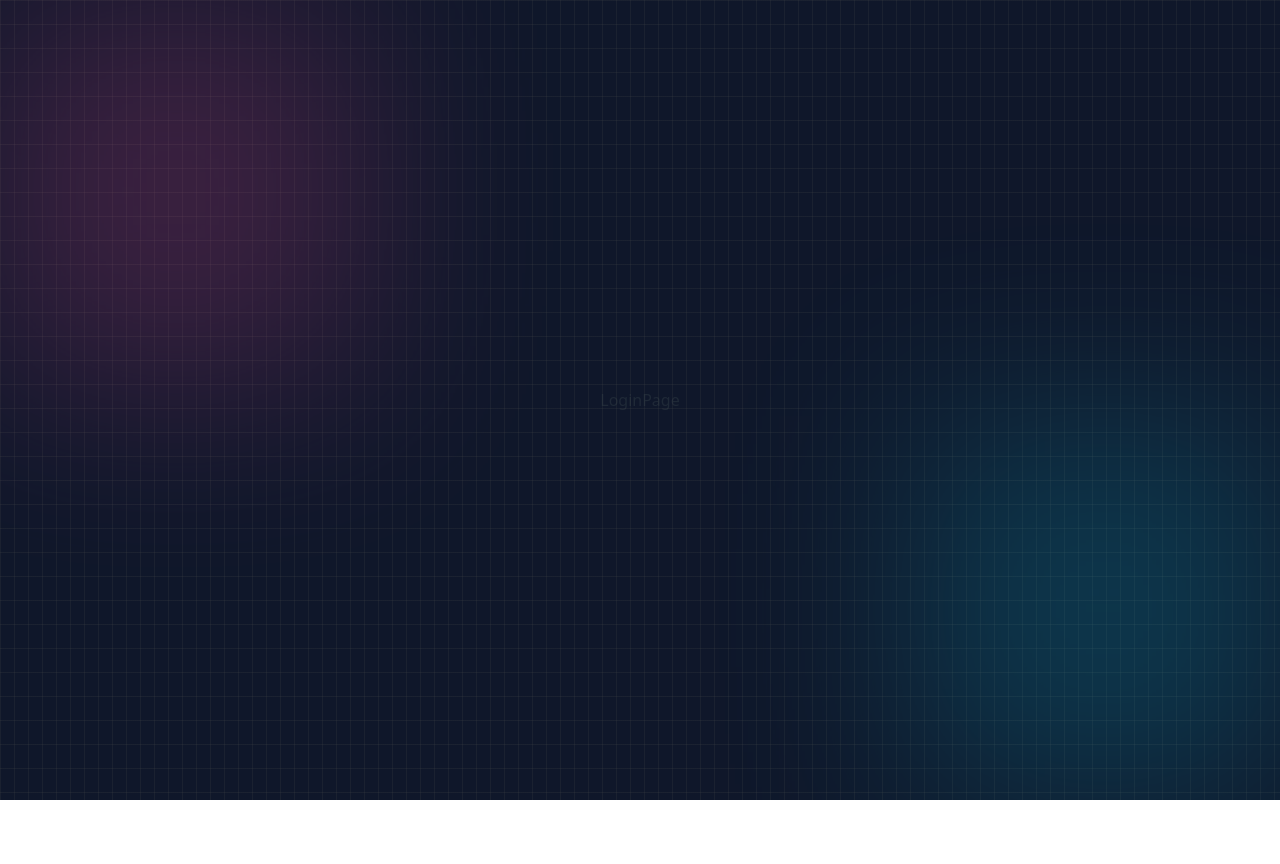
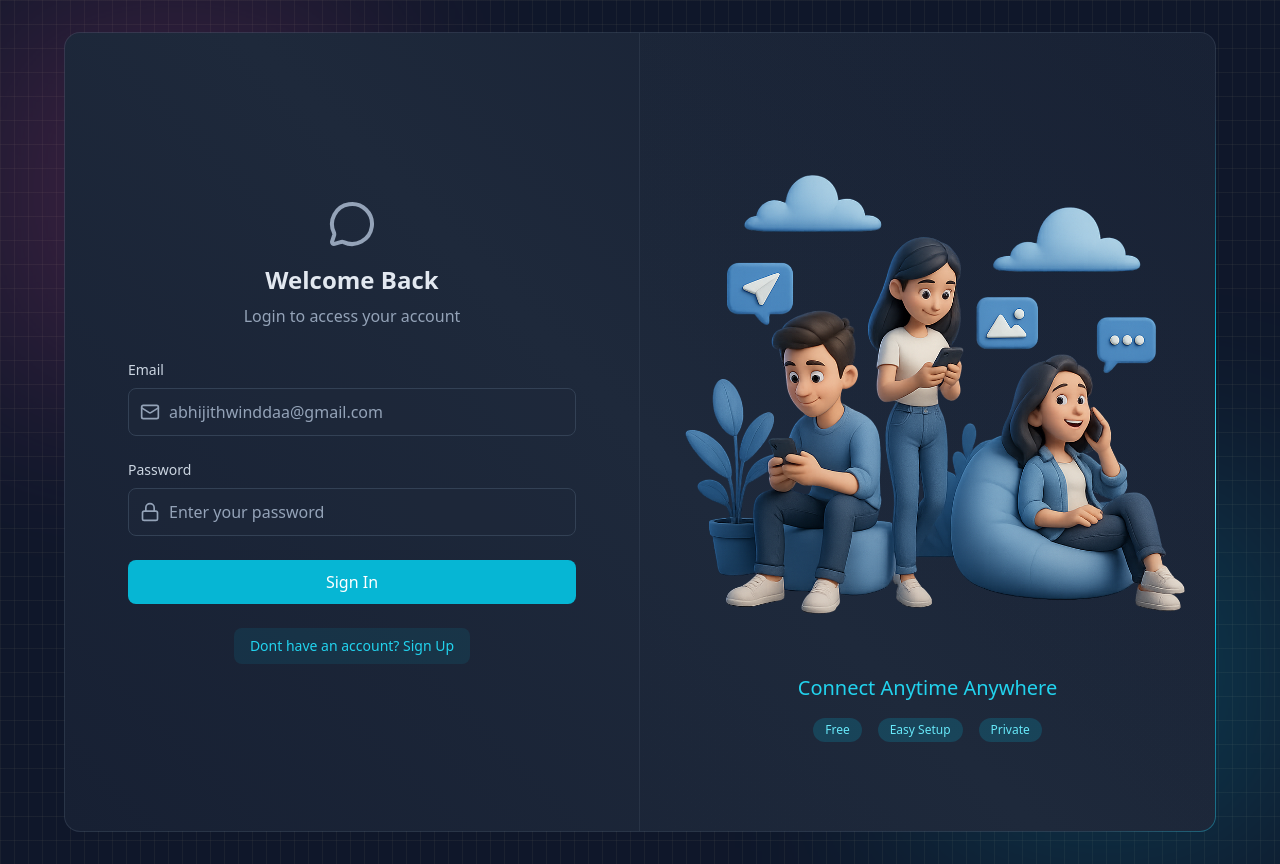
Before and after one commit to abhijithwinddaa/chatify, a React app in the folder frontend/: page /login in a window 1280 px wide. Before the commit the page ends 800 px from the top, so only its background shows below. Built offline with nearby package versions, Linux system fonts and the light colour scheme; no server answers; the HTML template or start-up script is replaced by a standard one.

Commit message:
implement user authentication with dedicated login and chat pages, and a Zustand store for auth state management.

```diff
--- a/frontend/src/pages/ChatPage.jsx
+++ b/frontend/src/pages/ChatPage.jsx
@@ -1,8 +1,13 @@
 import React from 'react'
+import { useAuthStore } from '../store/useAuthStore';
 
 function ChatPage() {
+    const { logout } = useAuthStore();
     return (
-        <div>ChatPage</div>
+        <div className='z-50'>
+            ChatPage
+            <button onClick={logout}>logout</button>
+        </div>
     )
 }
 
--- a/frontend/src/pages/LoginPage.jsx
+++ b/frontend/src/pages/LoginPage.jsx
@@ -1,9 +1,108 @@
-import React from 'react'
+import React, { useState } from 'react'
+import { useAuthStore } from '../store/useAuthStore';
+import BorderAnimatedContainer from "../components/BorderAnimatedContainer";
+import { MessageCircleIcon, LockIcon, MailIcon, LoaderIcon } from "lucide-react";
+import { Link } from "react-router";
 
 function LoginPage() {
+    const [formData, setFormData] = useState({ email: "", password: "" });
+    const { login, isLoggingIn } = useAuthStore();
+
+    const handleSubmit = (e) => {
+        e.preventDefault();
+        login(formData);
+    };
     return (
-        <div>LoginPage</div>
-    )
+        <div className="w-full flex items-center justify-center p-4 bg-slate-900">
+            <div className="relative w-full max-w-6xl md:h-[800px] h-[650px]">
+                <BorderAnimatedContainer>
+                    <div className="w-full flex flex-col md:flex-row">
+                        {/* FORM CLOUMN - LEFT SIDE */}
+                        <div className="md:w-1/2 p-8 flex items-center justify-center md:border-r border-slate-600/30">
+                            <div className="w-full max-w-md">
+                                {/* HEADING TEXT */}
+                                <div className="text-center mb-8">
+                                    <MessageCircleIcon className="w-12 h-12 mx-auto text-slate-400 mb-4" />
+                                    <h2 className="text-2xl font-bold text-slate-200 mb-2">Welcome Back</h2>
+                                    <p className="text-slate-400">Login to access your account</p>
+                                </div>
+
+                                {/* FORM */}
+                                <form onSubmit={handleSubmit} className="space-y-6">
+                                    {/* EMAIL INPUT */}
+                                    <div>
+                                        <label className="auth-input-label">Email</label>
+                                        <div className="relative">
+                                            <MailIcon className="auth-input-icon" />
+
+                                            <input
+                                                type="email"
+                                                value={formData.email}
+                                                onChange={(e) => setFormData({ ...formData, email: e.target.value })}
+                                                className="input"
+                                                placeholder="abhijithwinddaa@gmail.com"
+                                            />
+                                        </div>
+                                    </div>
+
+                                    {/* PASSWORD INPUT */}
+                                    <div>
+                                        <label className="auth-input-label">Password</label>
+                                        <div className="relative">
+                                            <LockIcon className="auth-input-icon" />
+
+                                            <input
+                                                type="password"
+                                                value={formData.password}
+                                                onChange={(e) => setFormData({ ...formData, password: e.target.value })}
+                                                className="input"
+                                                placeholder="Enter your password"
+                                            />
+                                        </div>
+                                    </div>
+
+                                    {/* SUBMIT BUTTON */}
+                                    <button className="auth-btn" type="submit" disabled={isLoggingIn}>
+                                        {isLoggingIn ? (
+                                            <LoaderIcon className="w-full h-5 animate-spin text-center" />
+                                        ) : (
+                                            "Sign In"
+                                        )}
+                                    </button>
+                                </form>
+
+                                <div className="mt-6 text-center">
+                                    <Link to="/signup" className="auth-link">
+                                        Dont have an account? Sign Up
+                                    </Link>
+                                </div>
+                            </div>
+                        </div>
+
+                        {/* FORM ILLUSTRATION - RIGHT SIDE */}
+                        <div className="hidden md:w-1/2 md:flex items-center justify-center p-6 bg-gradient-to-bl from-slate-800/20 to-transparent">
+                            <div>
+                                <img
+                                    src="/login.png"
+                                    alt="People using mobile devices"
+                                    className="w-full h-auto object-contain"
+                                />
+                                <div className="mt-6 text-center">
+                                    <h3 className="text-xl font-medium text-cyan-400">Connect Anytime Anywhere</h3>
+
+                                    <div className="mt-4 flex justify-center gap-4">
+                                        <span className="auth-badge">Free</span>
+                                        <span className="auth-badge">Easy Setup</span>
+                                        <span className="auth-badge">Private</span>
+                                    </div>
+                                </div>
+                            </div>
+                        </div>
+                    </div>
+                </BorderAnimatedContainer>
+            </div>
+        </div>
+    );
 }
 
 export default LoginPage
--- a/frontend/src/store/useAuthStore.js
+++ b/frontend/src/store/useAuthStore.js
@@ -5,7 +5,9 @@
 export const useAuthStore = create((set) => ({
     authUser: null,
     isSigningUp: false,
+    isLoggingIn: false,
     isCheckingAuth: true,
+
 
     checkAuth: async () => {
         try {
@@ -31,4 +33,28 @@
             set({ isSigningUp: false });
         }
     },
+
+    login: async (data) => {
+        set({ isLoggingIn: true });
+        try {
+            const res = await axiosInstance.post("/auth/login", data);
+            set({ authUser: res.data });
+            toast.success("Logged in successfully");
+        } catch (error) {
+            toast.error(error.response.data.message);
+        } finally {
+            set({ isLoggingIn: false });
+        }
+    },
+
+    logout: async () => {
+        try {
+            await axiosInstance.post("/auth/logout");
+            set({ authUser: null });
+            toast.success("Logged out successfully");
+        } catch (error) {
+            toast.error(error.response.data.message);
+        }
+    },
+
 }));
```
